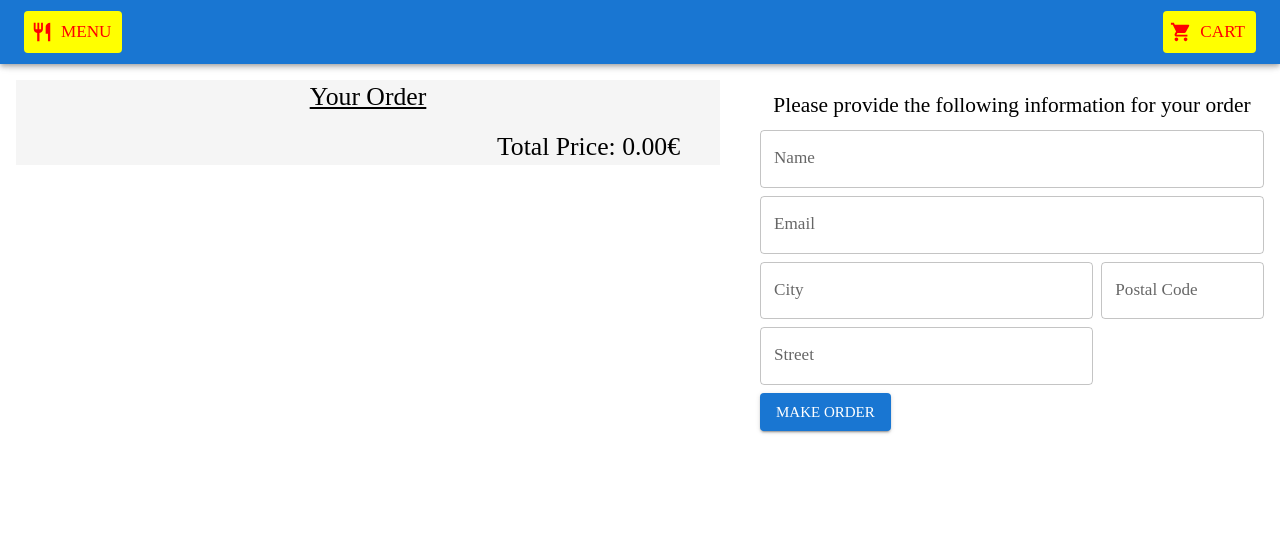
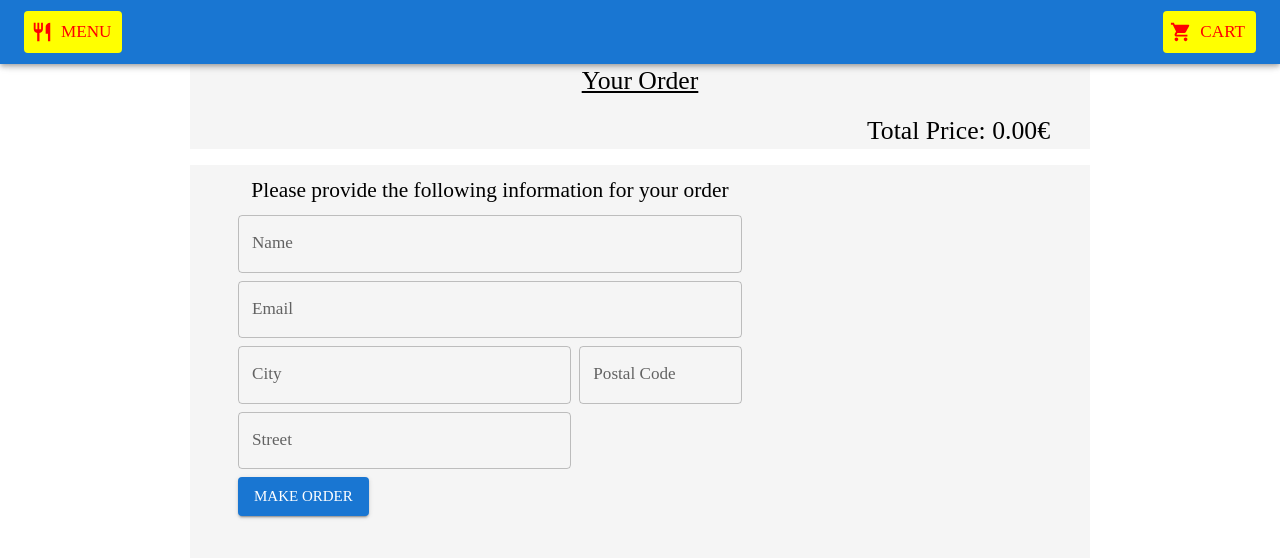
Before and after one commit to VilleHaapaniemi/react-diner, a React (Vite) app in the folder react-dine-frontend/: page /cart in a window 1280 px wide. Shown: the top 558 px of the page. Built offline with nearby package versions, Linux system fonts and the light colour scheme.

Commit message:
Changed form to bottom of cart. Added form validation errors

```diff
--- a/react-dine-frontend/src/components/Cart.jsx
+++ b/react-dine-frontend/src/components/Cart.jsx
@@ -19,8 +19,6 @@ const Cart = () => {
       maxWidth="md"
       sx={{
         backgroundColor: "whitesmoke",
-        height: "max-content",
-        margin: "1rem",
       }}
     >
       <Typography variant="h5" sx={{ textDecoration: "underline" }}>
--- a/react-dine-frontend/src/components/OrderForm.jsx
+++ b/react-dine-frontend/src/components/OrderForm.jsx
@@ -1,7 +1,8 @@
-import { useContext, useState } from "react";
+import { useContext, useEffect, useState, useRef } from "react";
 import { useForm, Controller } from "react-hook-form";
 import { CartContext } from "../contexts/CartContext";
 import axios from "axios";
+import Container from "@mui/material/Container";
 import TextField from "@mui/material/TextField";
 import Button from "@mui/material/Button";
 import { Box, Typography } from "@mui/material";
@@ -14,10 +15,19 @@ const OrderForm = () => {
   const {
     handleSubmit,
     control,
-    formState: { errors },
+    formState: { errors, submitCount, isValid },
   } = useForm();
 
   const { getCartItemsIdAndQuantity } = useContext(CartContext);
+
+  const pageRef = useRef(null);
+
+  useEffect(() => {
+    // If form have validation errors scroll the page to page bottom to set focus on form
+    if (!isValid && submitCount > 0) {
+      pageRef.current.scrollIntoView({ behaviour: "smooth" });
+    }
+  }, [submitCount, isValid]);
 
   const onSubmitCustomerForm = (customerData) => {
     setCustomerData(customerData);
@@ -50,7 +60,15 @@ const OrderForm = () => {
   };
 
   return (
-    <>
+    <Container
+      maxWidth="md"
+      ref={pageRef}
+      sx={{
+        backgroundColor: "whitesmoke",
+        paddingBottom: "3rem",
+        marginBottom: "3rem",
+      }}
+    >
       <form
         onSubmit={handleSubmit(onSubmitCustomerForm)}
         noValidate
@@ -74,7 +92,7 @@ const OrderForm = () => {
                   fullWidth
                   label="Name"
                   variant="outlined"
-                  error={errors["name"]}
+                  error={errors["name"] ? true : false}
                   helperText={errors["name"] ? errors["name"].message : ""}
                 />
               )}
@@ -99,7 +117,7 @@ const OrderForm = () => {
                     fullWidth
                     label="Email"
                     variant="outlined"
-                    error={errors["email"]}
+                    error={errors["email"] ? true : false}
                     helperText={errors["email"] ? errors["email"].message : ""}
                   />
                 </Box>
@@ -118,7 +136,7 @@ const OrderForm = () => {
                   fullWidth
                   label="City"
                   variant="outlined"
-                  error={errors["city"]}
+                  error={errors["city"] ? true : false}
                   helperText={errors["city"] ? errors["city"].message : ""}
                 />
               )}
@@ -144,7 +162,7 @@ const OrderForm = () => {
                     label="Postal Code"
                     variant="outlined"
                     type="number"
-                    error={errors["postal-code"]}
+                    error={errors["postal-code"] ? true : false}
                     helperText={
                       errors["postal-code"] ? errors["postal-code"].message : ""
                     }
@@ -165,7 +183,7 @@ const OrderForm = () => {
                   fullWidth
                   label="Street"
                   variant="outlined"
-                  error={errors["street"]}
+                  error={errors["street"] ? true : false}
                   helperText={errors["street"] ? errors["street"].message : ""}
                 />
               )}
@@ -185,7 +203,7 @@ const OrderForm = () => {
         onConfirmOrder={submitOrder}
         customerData={customerData}
       />
-    </>
+    </Container>
   );
 };
 
--- a/react-dine-frontend/src/pages/CartPage.jsx
+++ b/react-dine-frontend/src/pages/CartPage.jsx
@@ -1,14 +1,11 @@
 import Cart from "../components/Cart";
 import OrderForm from "../components/OrderForm";
-import { Box } from "@mui/material";
 
 const CartPage = () => {
   return (
     <>
-      <Box sx={{ display: "flex" }}>
-        <Cart />
-        <OrderForm />
-      </Box>
+      <Cart />
+      <OrderForm />
     </>
   );
 };
```
